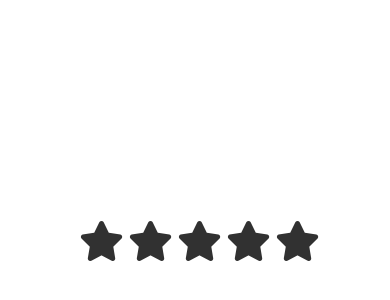
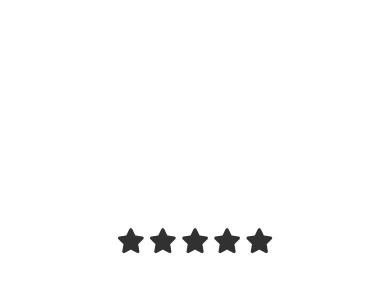
Before and after one commit to erchicco90/star-rating, a plain HTML site: page index.html in a window 390 px wide. Shown: the part 180-480 px from the top of the page. Drawn offline with Linux system fonts and the light colour scheme.

Commit message:
Add files via upload

```diff
--- a/style.css
+++ b/style.css
@@ -4,7 +4,6 @@
     left:50%;
     transform: translate(-50%,-50%);
     direction:rtl;
-    min-width:250px;
 
 }
 .box a{
@@ -28,3 +27,8 @@
 .b4:hover ~ a{
     color:yellow;
 }
+@media only screen and (max-width:500px){
+    .box a{
+        font-size: 25px;
+    }
+}
```
